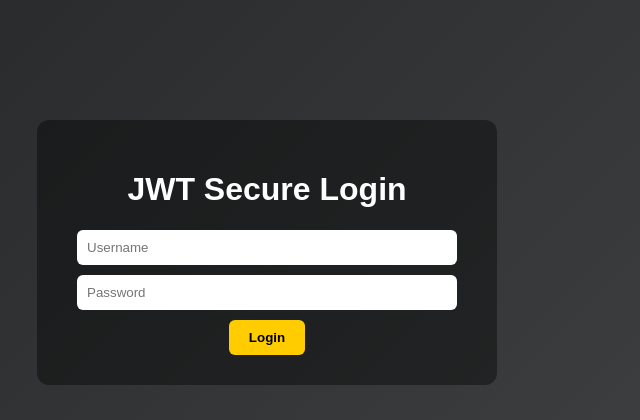
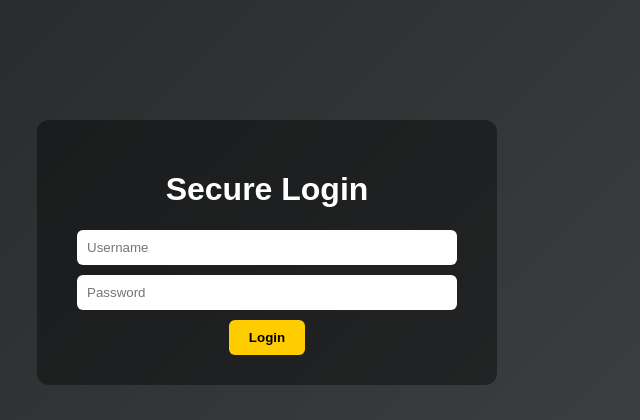
Before and after one commit to sotongjago/LKS-PML, a Flask app: page / in a window 1280 px wide. Shown: the top 420 px of the page, without its empty margins (373-1013 px from the left). Run offline with Flask 3, Linux system fonts and the light colour scheme.

Commit message:
update login page

```diff
--- a/Web/jwt/app/templates/login.html
+++ b/Web/jwt/app/templates/login.html
@@ -1,12 +1,14 @@
 <!DOCTYPE html>
 <html>
+
 <head>
-    <title>JWT Secure Login</title>
+    <title>Secure Login</title>
     <link rel="stylesheet" href="/static/style.css">
 </head>
+
 <body>
     <div class="container">
-        <h1>JWT Secure Login</h1>
+        <h1>Secure Login</h1>
         <form method="POST">
             <input name="username" placeholder="Username" required>
             <input name="password" type="password" placeholder="Password" required>
@@ -14,4 +16,5 @@
         </form>
     </div>
 </body>
+
 </html>
```
